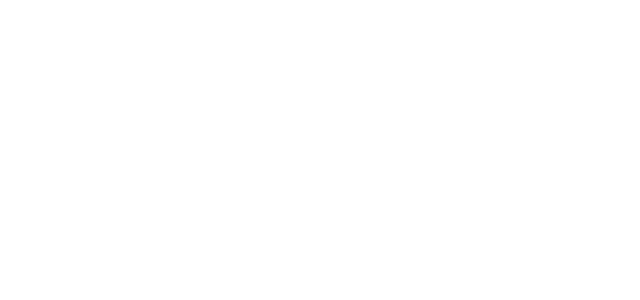
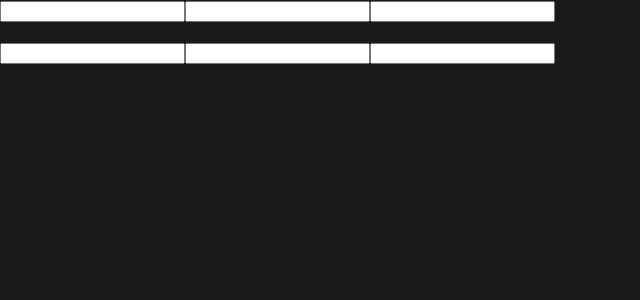
Before and after one commit to Fatih20/Delta-Wye-Converter, a React (Create React App) app: page / in a window 1280 px wide. Shown: the top 300 px of the page, without its empty margins (0-640 px from the left). Built offline with nearby package versions, Linux system fonts and the light colour scheme.

Commit message:
One way functionality complete.

```diff
--- a/package.json
+++ b/package.json
@@ -10,9 +10,12 @@
     "@types/node": "^16.11.26",
     "@types/react": "^17.0.40",
     "@types/react-dom": "^17.0.13",
+    "@types/styled-components": "^5.1.24",
+    "components": "^0.1.0",
     "react": "^17.0.2",
     "react-dom": "^17.0.2",
     "react-scripts": "5.0.0",
+    "styled": "^1.0.0",
     "styled-components": "^5.3.3",
     "typescript": "^4.6.2"
   },
--- a/src/App.tsx
+++ b/src/App.tsx
@@ -1,5 +1,43 @@
+import { useState, useEffect } from "react";
+import styled from "styled-components";
+
+import { inputConnectedVariable } from "./utilities/types";
+import ValidatedInput from "./components/input";
+
+import { deltaToWyeConverter } from "./utilities/conversionLogic";
+
+const Spacer = styled.div`
+  margin: 20px 0 20px 0;
+`;
+
 function App() {
-  return <></>;
+  const [r1Value, setR1Value] = useState("" as inputConnectedVariable);
+  const [r2Value, setR2Value] = useState("" as inputConnectedVariable);
+  const [r3Value, setR3Value] = useState("" as inputConnectedVariable);
+
+  const [raValue, setRaValue] = useState("" as inputConnectedVariable);
+  const [rbValue, setRbValue] = useState("" as inputConnectedVariable);
+  const [rcValue, setRcValue] = useState("" as inputConnectedVariable);
+
+  useEffect(() => {
+    if (!(raValue === "" || rbValue === "" || rcValue === "")) {
+      const { r1, r2, r3 } = deltaToWyeConverter(raValue, rbValue, rcValue);
+      setR1Value(r1);
+      setR2Value(r2);
+      setR3Value(r3);
+    }
+  }, [raValue, rbValue, rcValue]);
+  return (
+    <>
+      <ValidatedInput externalValue={raValue} setExternalValue={setRaValue} />
+      <ValidatedInput externalValue={rbValue} setExternalValue={setRbValue} />
+      <ValidatedInput externalValue={rcValue} setExternalValue={setRcValue} />
+      <Spacer />
+      <ValidatedInput externalValue={r1Value} setExternalValue={setR1Value} />
+      <ValidatedInput externalValue={r2Value} setExternalValue={setR2Value} />
+      <ValidatedInput externalValue={r3Value} setExternalValue={setR3Value} />
+    </>
+  );
 }
 
 export default App;
--- /dev/null
+++ b/src/components/input.tsx
@@ -0,0 +1,54 @@
+import { useState } from "react";
+import { inputConnectedVariable } from "../utilities/types";
+
+function countInArray(array: string[], checkedValue: string) {
+  return array.reduce(
+    (count, element) => count + (element === checkedValue ? 1 : 0),
+    0
+  );
+}
+
+const listOfNumber = Array.from({ length: 10 }, (_, i) => i.toString());
+const setOfValidCharacter = new Set(listOfNumber.concat(["."]));
+
+export default function ValidatedInput({
+  externalValue,
+  setExternalValue,
+}: {
+  externalValue: inputConnectedVariable;
+  setExternalValue: (arg0: inputConnectedVariable) => void;
+}) {
+  function handleChange(e: any) {
+    let newValue = e.target.value;
+    let inputValid = true;
+    // Handle backspace
+    if (e.nativeEvent.data === null && newValue.length > 0) {
+      newValue = newValue.substring(0, newValue.length);
+    }
+
+    if (
+      newValue.length > 0 &&
+      countInArray(e.target.value.split(""), ".") > 1
+    ) {
+      inputValid = false;
+    }
+
+    if (
+      e.nativeEvent.data !== null &&
+      !setOfValidCharacter.has(e.nativeEvent.data)
+    ) {
+      inputValid = false;
+    }
+
+    if (inputValid) {
+      if (newValue.length > 0) {
+        console.log(newValue);
+        setExternalValue(parseFloat(newValue));
+      } else {
+        setExternalValue("");
+      }
+    }
+  }
+
+  return <input type="number" value={externalValue} onChange={handleChange} />;
+}
--- a/src/index.css
+++ b/src/index.css
@@ -1,13 +1,14 @@
 body {
   margin: 0;
-  font-family: -apple-system, BlinkMacSystemFont, 'Segoe UI', 'Roboto', 'Oxygen',
-    'Ubuntu', 'Cantarell', 'Fira Sans', 'Droid Sans', 'Helvetica Neue',
+  font-family: -apple-system, BlinkMacSystemFont, "Segoe UI", "Roboto", "Oxygen",
+    "Ubuntu", "Cantarell", "Fira Sans", "Droid Sans", "Helvetica Neue",
     sans-serif;
   -webkit-font-smoothing: antialiased;
   -moz-osx-font-smoothing: grayscale;
+  background-color: #1a1a1a;
 }
 
 code {
-  font-family: source-code-pro, Menlo, Monaco, Consolas, 'Courier New',
+  font-family: source-code-pro, Menlo, Monaco, Consolas, "Courier New",
     monospace;
 }
--- /dev/null
+++ b/src/utilities/conversionLogic.ts
@@ -0,0 +1,16 @@
+function deltaToWyeConverter(ra:number, rb:number, rc:number) {
+    const resistorSum = ra+rb+rc;
+    const r1 = (ra*rb)/resistorSum
+    const r2 = (ra*rc)/resistorSum
+    const r3 = (rb*rc)/resistorSum
+    return {r1, r2, r3}
+}
+
+function wyeToDeltaConverter(r1:number, r2:number, r3:number) {
+    const resistorProductSum = r1*r2+r2*r3+r3*r1;
+    const ra = resistorProductSum/(r3)
+    const rb = resistorProductSum/(r2)
+    const rc = resistorProductSum/(r1)
+    return {ra, rb, rc}
+}
+export {deltaToWyeConverter, wyeToDeltaConverter};
--- /dev/null
+++ b/src/utilities/types.ts
@@ -0,0 +1 @@
+export type inputConnectedVariable = "" | number;
```
Also changed, not shown: 1 other file (tests, documents, lock files or other folders).
